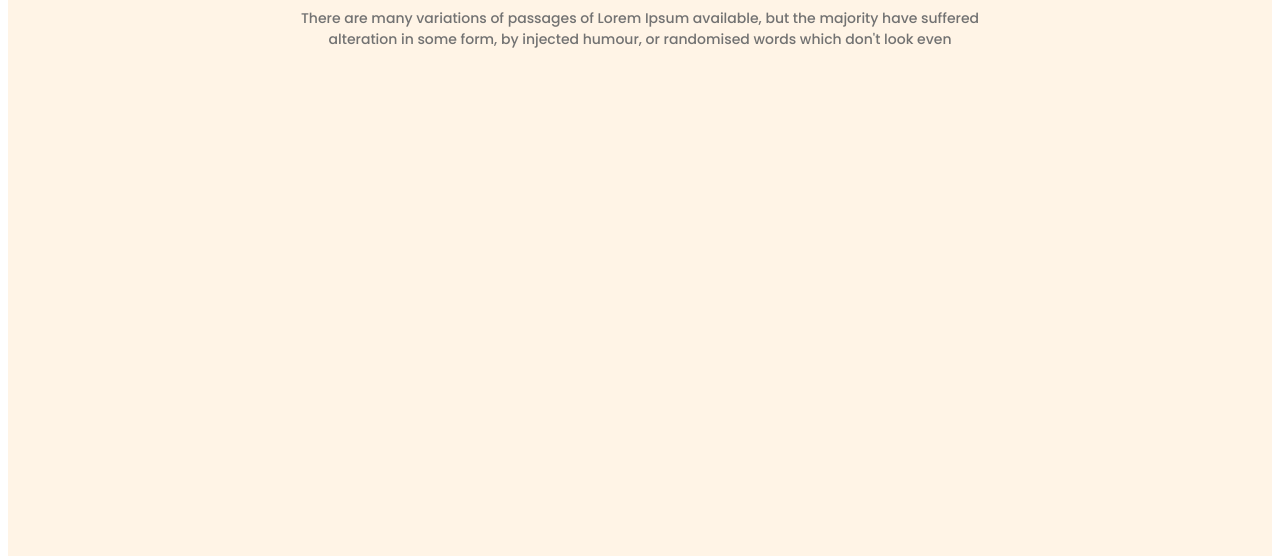
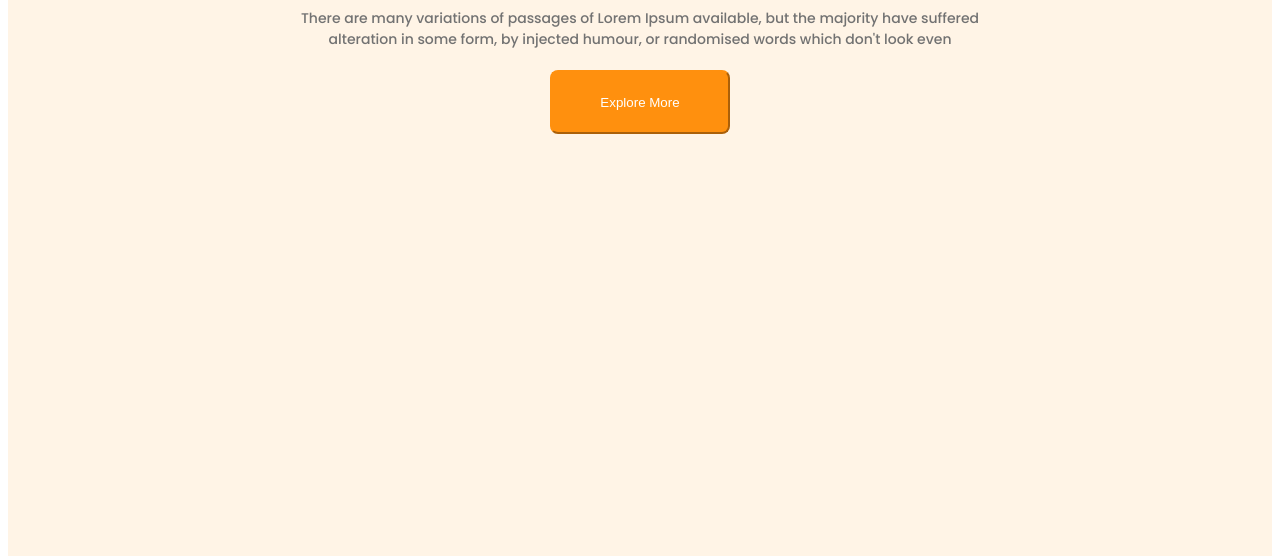
Before and after one commit to NakibCSE/g3-architects, a plain HTML site: page index.html in a window 1280 px wide. Shown: the part 244-800 px from the top of the page. Drawn offline with Linux system fonts and the light colour scheme.

Commit message:
primary button added

```diff
--- a/index.html
+++ b/index.html
@@ -24,8 +24,13 @@
         </nav>
         <div class="description">
             <h1 class="description-title">Brand New Group of Architects </h1>
-            <p class="description-text">There are many variations of passages of Lorem Ipsum available, but the majority have suffered alteration in some form, by injected humour, or randomised words which don't look even</p>
+            <p class="description-text">There are many variations of passages of Lorem Ipsum available, but the majority have suffered alteration in some form, by injected humour, or randomised words which don't look even
+            </p>
         </div>
+        <div class="description-btn">
+            <button class="btn-primary">Explore More</button>
+        </div>
+
     </header>
 </body>
 </html>
--- a/styles/styles.css
+++ b/styles/styles.css
@@ -4,6 +4,17 @@
 /* Common styles */
 body {
     font-family: 'Poppins', sans-serif;
+}
+
+.btn-primary {
+    background-color: #FF900E;
+    color: #FFFFFF;
+    text-align: center;
+    border-radius: 8px;
+    width: 180px;
+    height: 64px;
+    border-color: #FF900E;
+    justify-content: center;
 }
 
 /* Header section's style */
@@ -33,13 +44,19 @@ nav {
     margin-top: 30px;
     color: #424242;
 }
-.description-title{
+.description-title {
     margin: 100px 380px 20px 380px;
     text-align: center;
 }
-.description-text{
+
+.description-text {
     font-size: 14px;
     margin: 0 280px;
     text-align: center;
     color: #727272;
 }
+.description-btn{
+    margin-top: 20px;
+    display: flex;
+    justify-content: center;
+}
```
